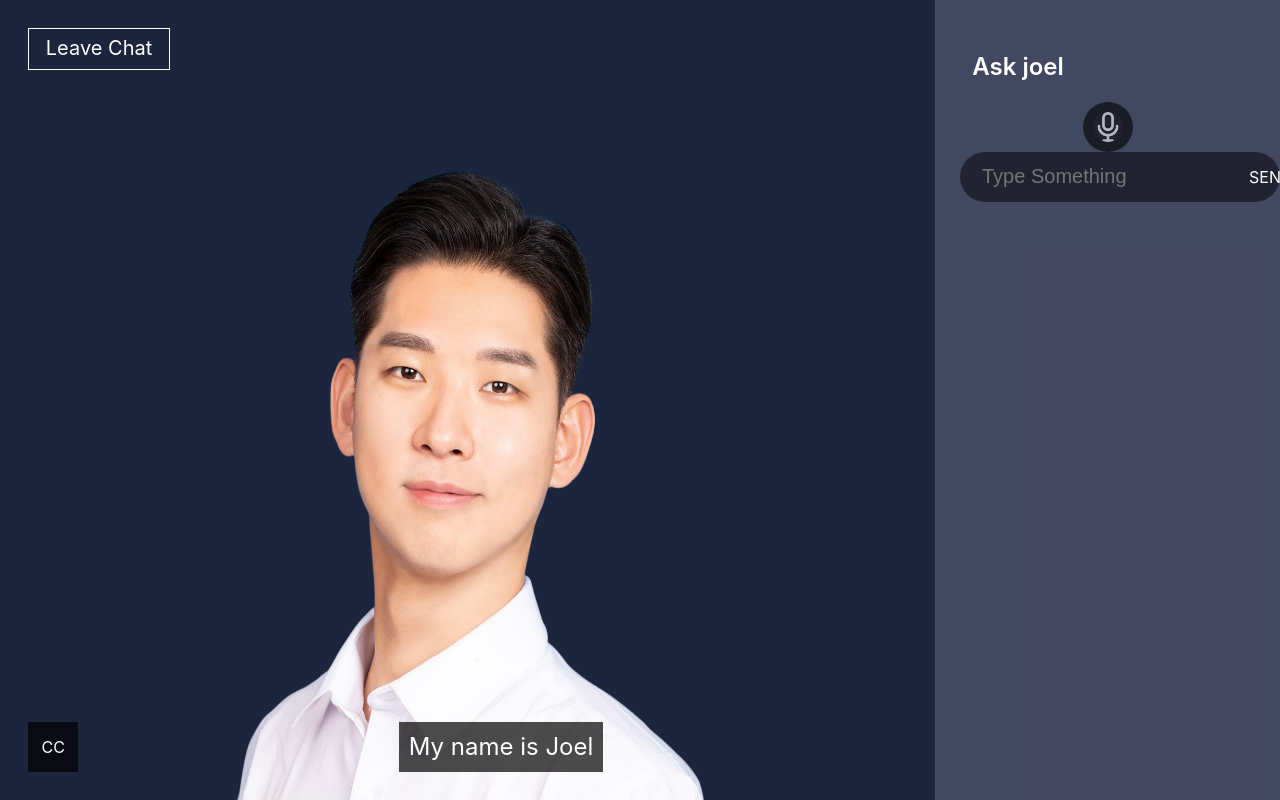
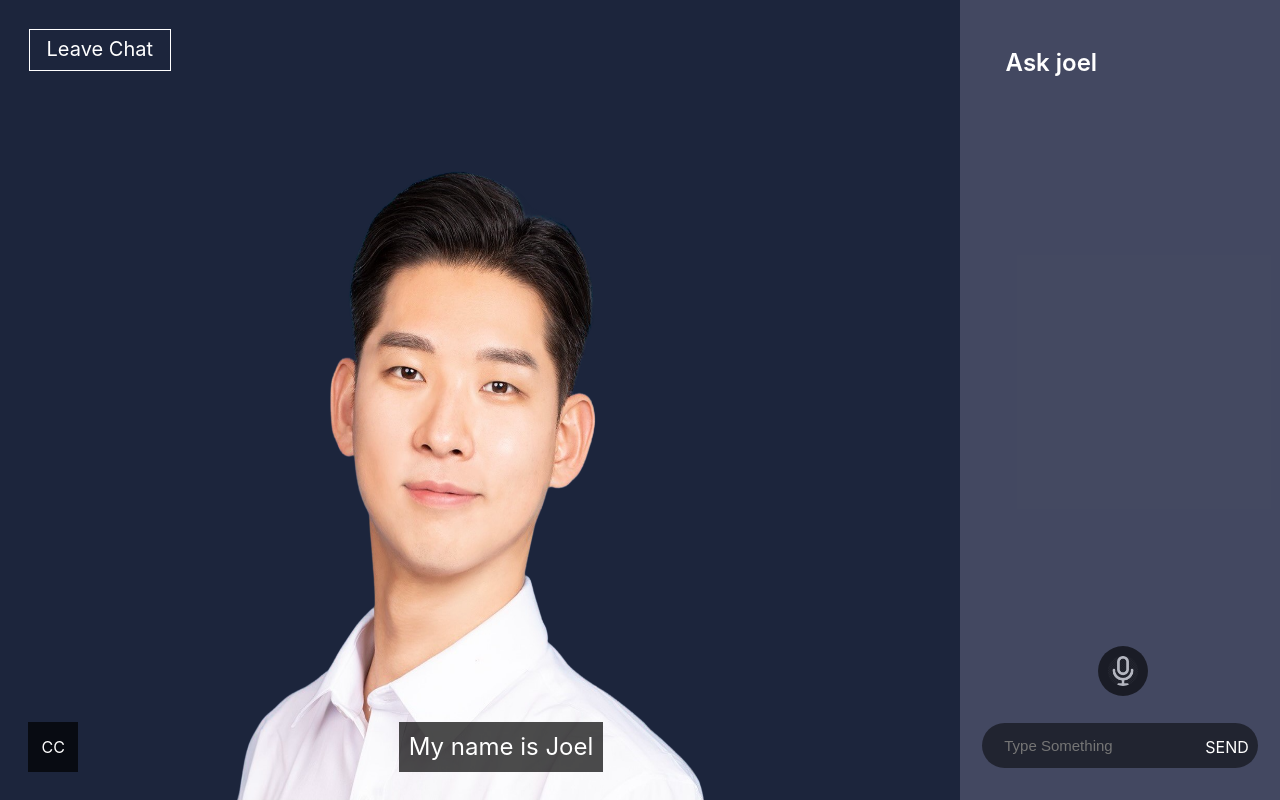
Before and after one commit to emulsion199/self-ai, a React (Create React App) app: page /main in a window 1280 px wide. Shown: the top 800 px of the page. Built offline with nearby package versions, Linux system fonts and the light colour scheme.

Commit message:
location update

```diff
--- a/src/components/MainComponent/MicButton.js
+++ b/src/components/MainComponent/MicButton.js
@@ -142,8 +142,11 @@ const AudioRecord = (port) => {
     <div
 
 >
-      <div
-      style={{height:'50px',
+      <div style={{
+        position:'absolute',
+        bottom:'13%',
+        right:'10.3%',
+        height:'50px',
         filter:'invert('+onRec*100+'%)',
         opacity:100-onRec*40+'%',
         backgroundColor:'rgba(255,255,255,1)',
--- a/src/components/MainComponent/Question/Question.js
+++ b/src/components/MainComponent/Question/Question.js
@@ -16,7 +16,7 @@ const Question=(args)=>
         <div>
             <div style={{
                 paddingTop:'15%',
-                marginLeft:'5%',
+                marginLeft:'8%',
                 width:'300px',
                 height:'50px',
                 border: '0px solid black',
--- a/src/components/MainComponent/Typing/TypeComponent.js
+++ b/src/components/MainComponent/Typing/TypeComponent.js
@@ -17,16 +17,18 @@ const TypeComponent=()=>
     return(
         <div
         style={{
+            position:'absolute',
+            bottom:'4%',
+            right:'1.7%',
             display:'grid',
             gridTemplateColumns:'1fr 0.2fr',
-            marginLeft:'25px',
             background:'rgba(0,0,0,0.5)',
-            width:'300px',
-            height:'50px',
+            width:'20%',
+            height:'45px',
             border: '0px solid black',
             borderRadius: '100px',
             paddingLeft:'20px',
-            color:'white'
+            color:'white',
         }}>
             <input
             onKeyPress={(e)=>{if(e.key=='Enter'){sendMessage()}}}
@@ -37,14 +39,14 @@ const TypeComponent=()=>
                 backgroundColor:'rgba(0,0,0,0)',
                 border:'0px solid black',
                 color:'white',
-                fontSize:'20px',
+                fontSize:'15px',
             }}>
             </input>
 
             <div
             onClick={sendMessage}
             style={{
-            marginTop:'15px',
+            marginTop:'14px',
             marginRight:'20px',
         }}>
             SEND
```
Also changed, not shown: src/components/MainComponent/SideComponent.js (line endings or trailing spaces). Lines whose indentation alone changed are shown as unchanged.
